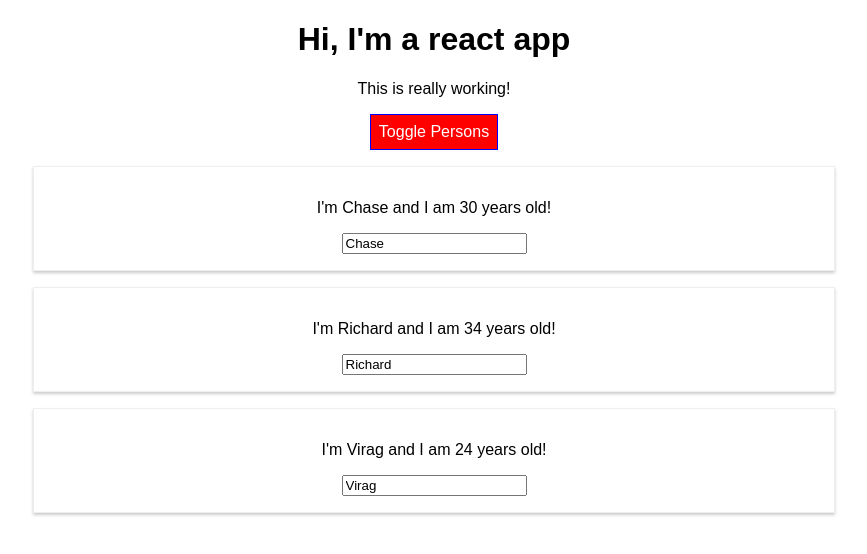
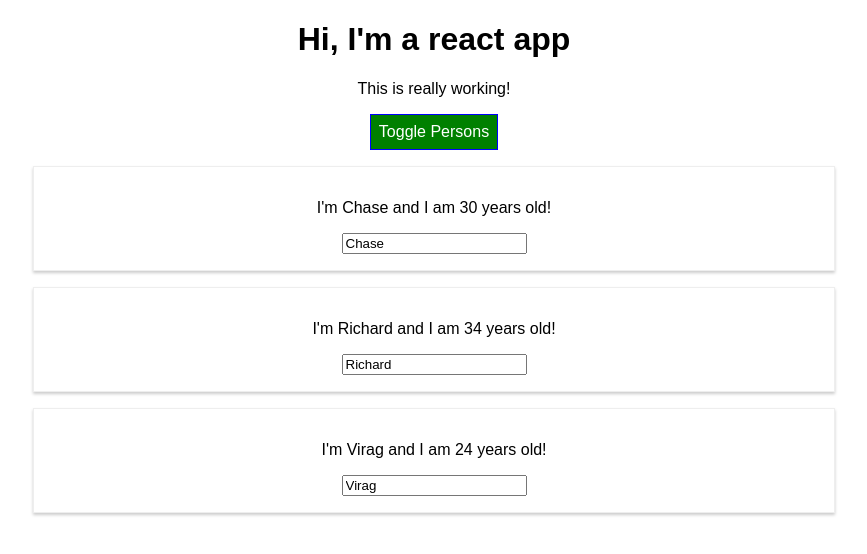
Before and after one commit to chasedmartin/udemy-react-training, a React (Create React App) app: page / in a window 1280 px wide. Both pictures are taken after a click on the button "Toggle Persons". Shown: the top 554 px of the page, without its empty margins (206-1073 px from the left). Built offline with nearby package versions, Linux system fonts and the light colour scheme.

Commit message:
71. More on Styled Components

```diff
--- a/src/App.js
+++ b/src/App.js
@@ -1,6 +1,21 @@
 import React, { Component } from 'react';
 import './App.css';
+import styled from 'styled-components';
 import Person from './Person/Person';
+
+const StyledButton = styled.button`
+  background-color: green;
+  color: white;
+  font: inherit;
+  border: 1px solid blue;
+  padding: 8px;
+  cursor: pointer;
+
+  &:hover {
+    background-color: lightgreen;
+    color: black;
+  }
+`;
 
 class App extends Component {
   state = {
@@ -43,19 +58,6 @@
   }
 
   render() {
-    const style ={
-      backgroundColor: 'green',
-      color: 'white',
-      font: 'inherit',
-      border: '1px solid blue',
-      padding: '8px',
-      cursor: 'pointer',
-      ':hover': {
-        backgroundColor: 'lightgreen',
-        color: 'black'
-      }
-    }
-
     let persons = null;
 
     if (this.state.showPersons){
@@ -72,11 +74,11 @@
           </div>
       );
 
-      style.backgroundColor = 'red';
+      /*style.backgroundColor = 'red';
       style[':hover'] = {
         backgroundColor: 'lightred',
         color: 'black'
-      }
+      }*/
     }
 
     const classes = [];
@@ -91,9 +93,9 @@
       <div className="App">
         <h1>Hi, I'm a react app</h1>
         <p className={classes.join(' ')}>This is really working!</p>
-        <button
-          style={style}
-          onClick={this.togglePersonsHandler}>Toggle Persons</button>
+        <StyledButton
+          onClick={this.togglePersonsHandler}>Toggle Persons
+        </StyledButton>
         {persons}
       </div>
     );
--- a/src/Person/Person.js
+++ b/src/Person/Person.js
@@ -16,11 +16,6 @@
 `;
 
 const person = (props) => {
-    const style={
-        '@media (min-width: 500px)': {
-            width: '450px'
-        }
-    };
     return (
         //<div className="Person" style={style}>
         <StyledDiv>
```
